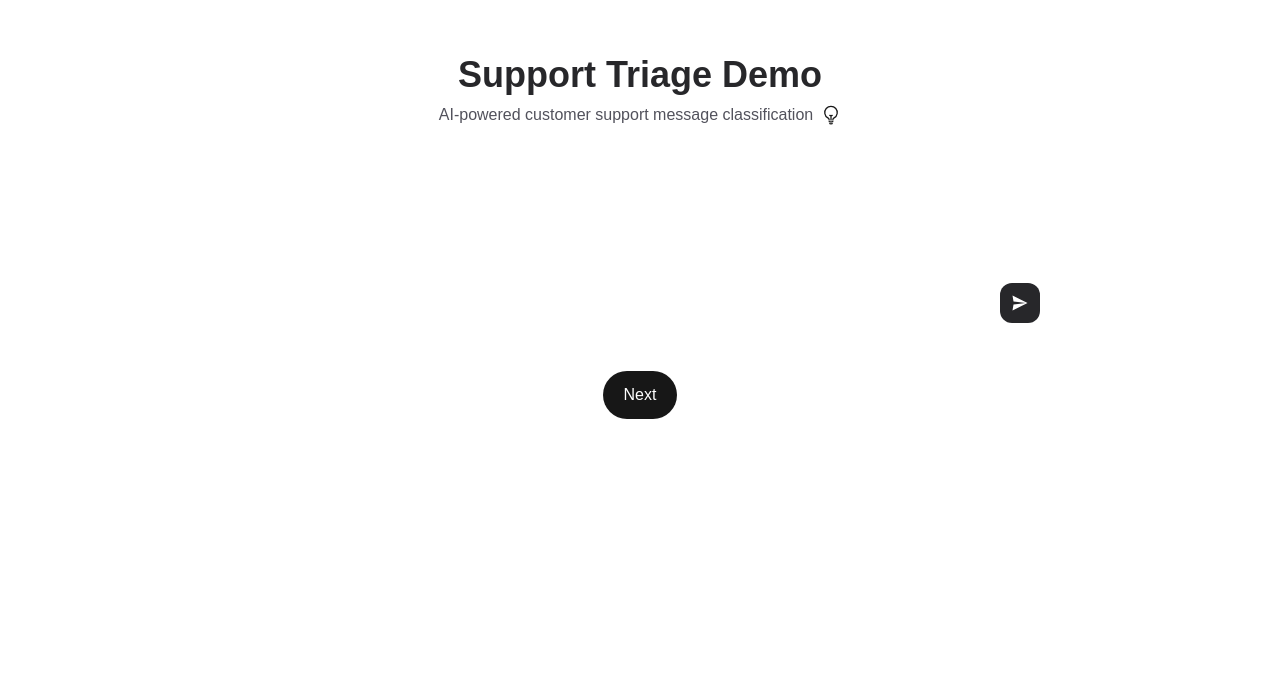
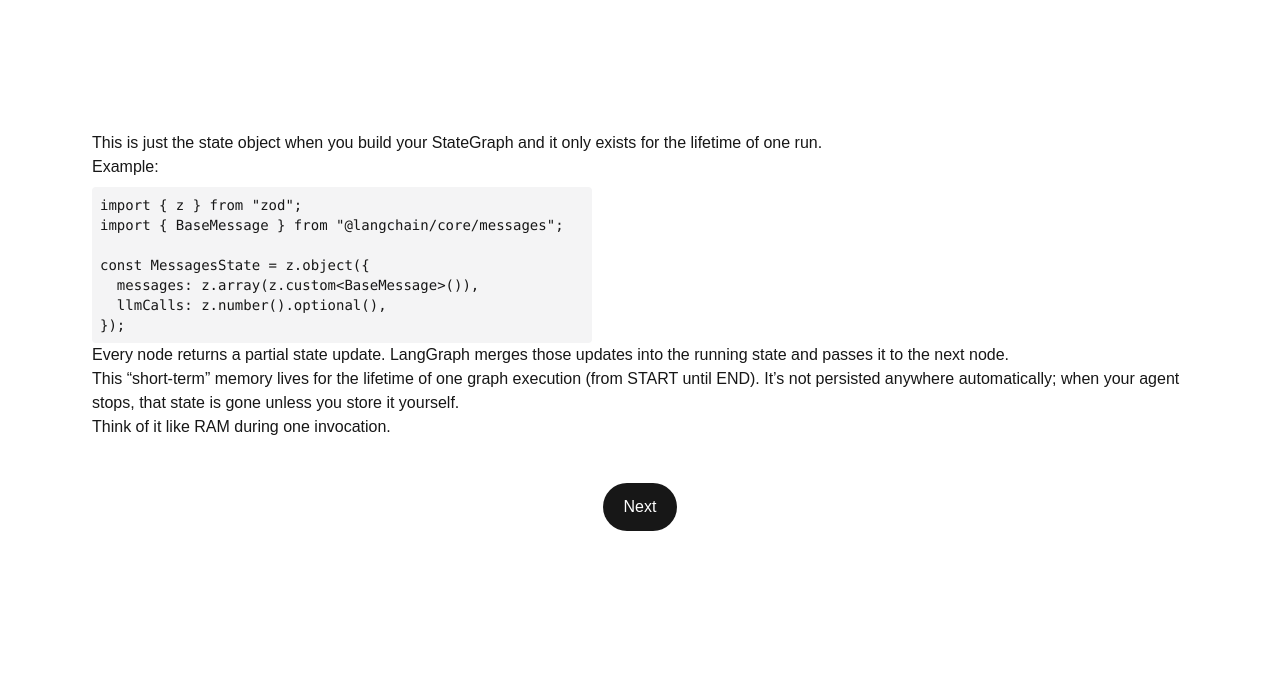
Before and after one commit to rubenberna/agents-langgraph, a Next.js app: page / in a window 1280 px wide. Shown: the part 2489-3180 px from the top of the page. Built offline with nearby package versions, Linux system fonts and the light colour scheme; no server answers.

Commit message:
Memory content

```diff
--- a/src/app/page.tsx
+++ b/src/app/page.tsx
@@ -1,13 +1,13 @@
 "use client";
 
 import { useRef } from "react";
-import { motion } from "motion/react";
 import CSHelper from "@/features/csHelper/csHelper";
 import ViewWrapper from "@/components/viewWrapper";
 import AgentCalculations from "@/features/agentCalculations/agentCalculations";
 import WhatIsLanggraph from "@/features/content/whatIsLanggraph";
 import Ecosystem from "@/features/content/ecosystem";
 import Workflows from "@/features/content/workflows";
+import Memory from "@/features/content/memory";
 
 export default function Home() {
   const sectionOneRef = useRef<HTMLDivElement>(null!);
@@ -51,10 +51,17 @@ export default function Home() {
         nextRef={sectionFourRef}
         handleScroll={handleScroll}
       >
+        <Memory />
+      </ViewWrapper>
+      <ViewWrapper
+        viewRef={sectionFourRef}
+        nextRef={sectionFiveRef}
+        handleScroll={handleScroll}
+      >
         <CSHelper />
       </ViewWrapper>
       <ViewWrapper
-        viewRef={sectionFourRef}
+        viewRef={sectionFiveRef}
         nextRef={null}
         handleScroll={handleScroll}
       >
--- /dev/null
+++ b/src/features/content/memory.tsx
@@ -0,0 +1,91 @@
+import { Tab, TabGroup, TabList, TabPanel, TabPanels } from "@headlessui/react";
+import { Markdown } from "@/components/markdown";
+
+const categories = [
+  {
+    name: "Short-term memory (inside a single run)",
+    content: `This is just the state object when you build your StateGraph and it only exists for the lifetime of one run.
+
+Example:
+
+\`\`\`javascript
+import { z } from "zod";
+import { BaseMessage } from "@langchain/core/messages";
+
+const MessagesState = z.object({
+  messages: z.array(z.custom<BaseMessage>()),
+  llmCalls: z.number().optional(),
+});
+\`\`\`
+
+Every node returns a partial state update. LangGraph merges those updates into the running state and passes it to the next node.
+
+This “short-term” memory lives for the lifetime of one graph execution (from START until END). It’s not persisted anywhere automatically; when your agent stops, that state is gone unless you store it yourself.
+
+Think of it like RAM during one invocation.
+    `,
+  },
+  {
+    name: "Long-term",
+    content: `**Long-term memory** is stored in a user session. It survives multiple runs as long as you reuse the same \`thread_id\`.
+
+To keep memory across multiple invocations of your graph (e.g., user asks question #1 now, comes back later and asks question #2), you attach a checkpointer when you compile the graph:
+
+\`\`\`javascript
+import { MemorySaver } from "@langchain/langgraph";
+
+const checkpointer = new MemorySaver();
+const agent = workflow.compile({ checkpointer });
+\`\`\`
+
+* MemorySaver is an in-memory checkpointer that stores each state snapshot keyed by a thread_id.
+
+
+* When you call \`agent.invoke(input, { configurable: { thread_id } })\`, LangGraph:
+
+
+  * Loads the last saved state for that thread_id (if any).
+
+
+  * Merges in your new input.
+
+
+  * Runs the graph from where it left off.
+
+This is your **long-term memory** — like disk storage — it survives multiple runs as long as you reuse the same \`thread_id\`.
+You can also swap out \`MemorySaver\` for a database-backed checkpointer (Redis, Postgres, etc.) to persist state beyond process restarts.
+
+    `,
+  },
+];
+
+export default function Memory() {
+  return (
+    <div className="w-full px-8">
+      <h2 className="text-xl font-semibold text-white mb-6">Memory</h2>
+      <div className="flex w-full justify-center px-4 mb-8">
+        <div className="w-full">
+          <TabGroup>
+            <TabList className="flex gap-4">
+              {categories.map(({ name }) => (
+                <Tab
+                  key={name}
+                  className="rounded-full px-3 py-1 text-sm/6 font-semibold text-white focus:not-data-focus:outline-none data-focus:outline data-focus:outline-white data-hover:bg-white/5 data-selected:bg-white/10 data-selected:data-hover:bg-white/10"
+                >
+                  {name}
+                </Tab>
+              ))}
+            </TabList>
+            <TabPanels className="mt-3">
+              {categories.map(({ name, content }) => (
+                <TabPanel key={name} className="rounded-xl bg-white/5 p-3">
+                  <Markdown>{content}</Markdown>
+                </TabPanel>
+              ))}
+            </TabPanels>
+          </TabGroup>
+        </div>
+      </div>
+    </div>
+  );
+}
--- a/src/features/csHelper/diagramDialog.tsx
+++ b/src/features/csHelper/diagramDialog.tsx
@@ -10,7 +10,7 @@ export default function DiagramDialog({
   isOpen: boolean;
   onClose: () => void;
   src: string;
-  dialogText: string | undefined;
+  dialogText?: string;
 }) {
   return (
     <Dialog
@@ -32,9 +32,7 @@ export default function DiagramDialog({
               Diagram
             </DialogTitle>
             {dialogText && (
-              <div className="text-sm/5 text-white/50 mb-4">
-                {dialogText}
-              </div>
+              <div className="text-sm/5 text-white/50 mb-4">{dialogText}</div>
             )}
             <div className="overflow-x-auto bg-zinc-100 dark:bg-zinc-100 rounded-lg p-4 mb-4">
               <img src={src} alt="Agent Flow Diagram" />
```
Also changed, not shown: src/components/header.tsx (+9 -2 lines).
